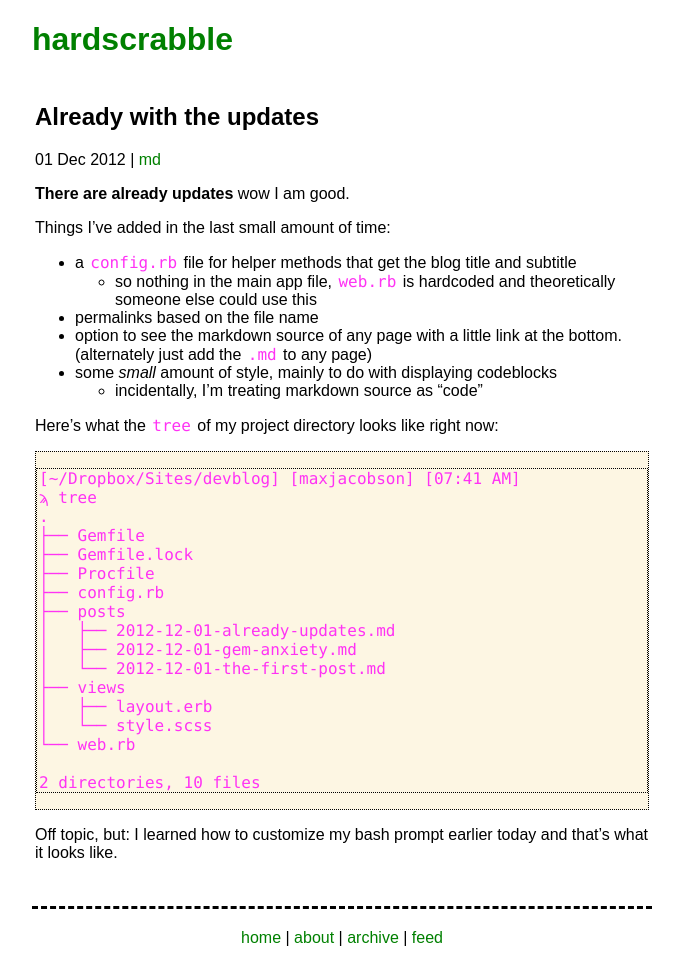
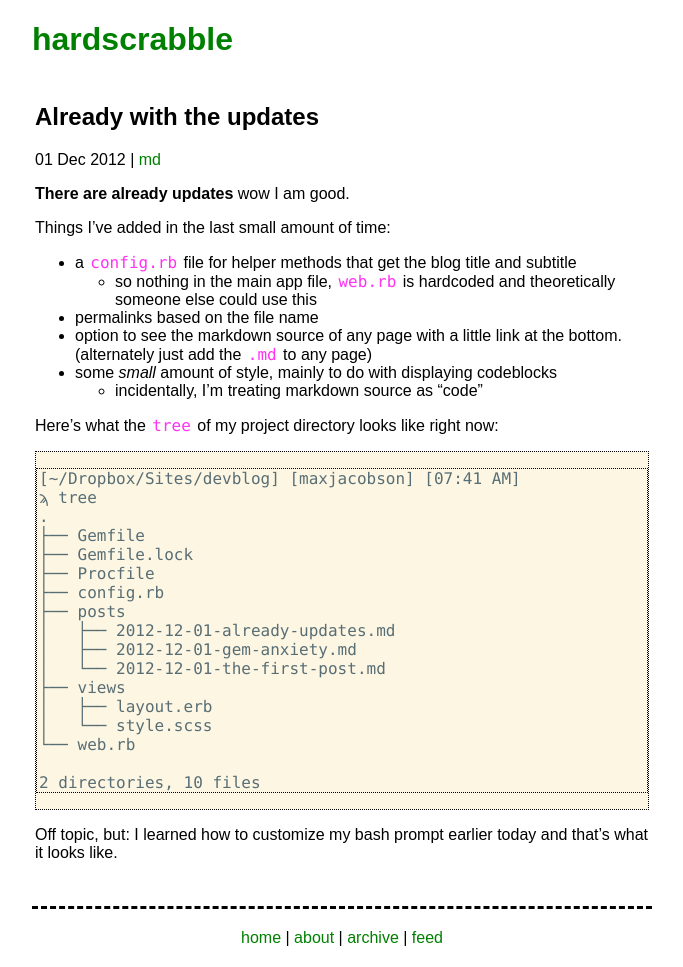
Before and after one commit to hardscrabble/hardscrabble.github.io, a Jekyll site: the page built from _posts/2012-12-01-already-updates.md, in a window 1280 px wide. Shown: the whole page, without its empty margins (298-981 px from the left). Built offline with Jekyll 4.4.1, drawn with Linux system fonts in a browser that asks for light colours.

Commit message:
only pinkify code in paragraphs

```diff
--- a/_scss/_colors.scss
+++ b/_scss/_colors.scss
@@ -1 +1,2 @@
 $hotpink: #FF32F4;
+$charcoal: #586E75;
--- a/css/style.css
+++ b/css/style.css
@@ -496,10 +496,16 @@
   .highlight .w {
     color: #eee8d5; }
 
+code {
+  color: #ff32f4;
+  margin: 0 2px;
+  white-space: nowrap; }
+
 .highlight {
   border: 1px dotted black; }
 
 pre code {
+  color: #586e75;
   display: block;
   overflow-x: scroll;
   white-space: pre;
@@ -507,11 +513,6 @@
 
 code, pre {
   font-family: Monaco, monospace; }
-
-code {
-  color: #ff32f4;
-  margin: 0 2px;
-  white-space: nowrap; }
 
 blockquote {
   border-left: black solid 1px;
```
Also changed, not shown: _scss/_codeblocks.scss (+7 -6 lines), 1 other file.
